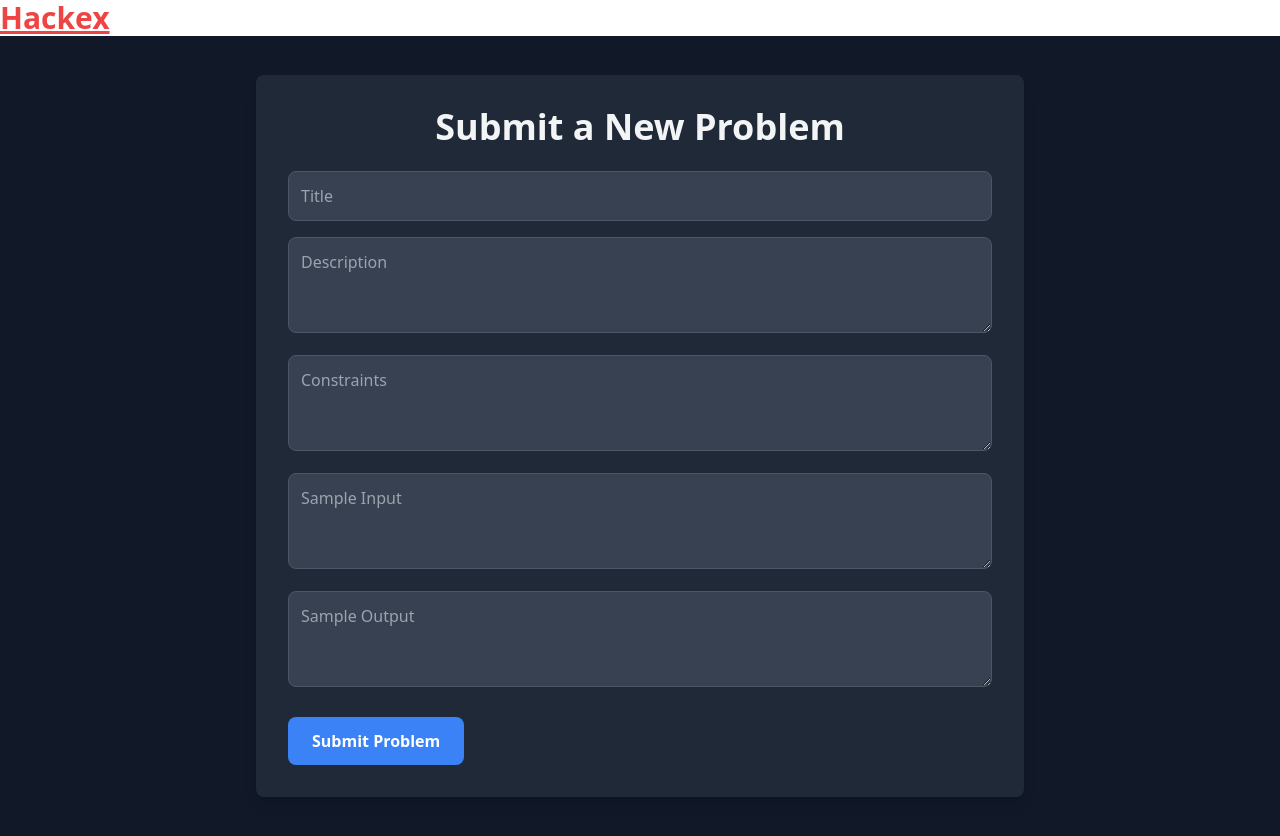
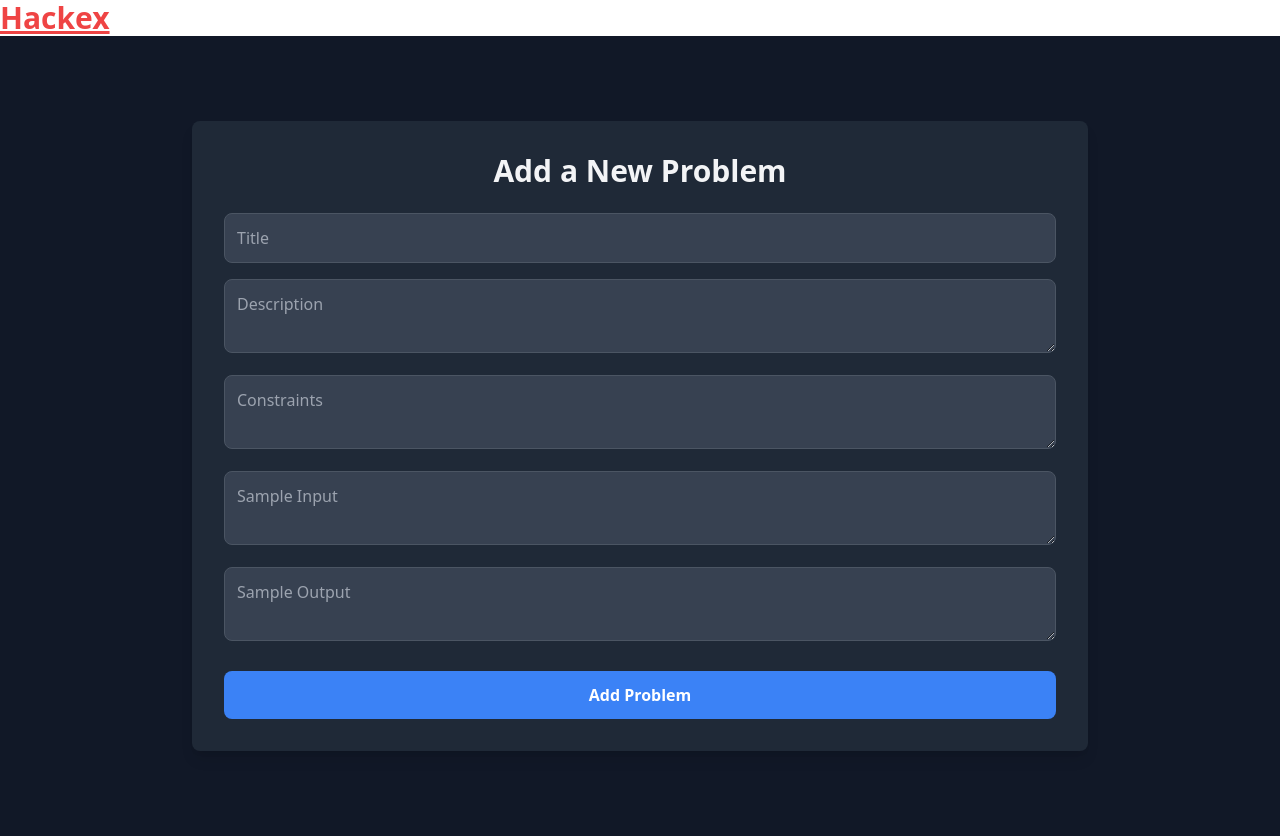
Before and after one commit to iamkkaushik/hackcode, a React (Vite) app in the folder hackex-client/: page /submit in a window 1280 px wide. Built offline with nearby package versions, Linux system fonts and the light colour scheme.

Commit message:
Completed the functionality

```diff
--- a/hackex-client/src/pages/ProblemDetail.jsx
+++ b/hackex-client/src/pages/ProblemDetail.jsx
@@ -1,29 +1,35 @@
-import { useState } from "react";
+import { useState, useEffect } from "react";
 import { useParams } from "react-router-dom";
-
-const dummyProblems = {
-  1: {
-    title: "Two Sum",
-    description: "Find two numbers in an array that add up to a target value.",
-    constraints: "Array length should be between 2 and 10^4.",
-    sampleInput: "[2, 7, 11, 15], target = 9",
-    sampleOutput: "[0, 1]",
-  },
-  2: {
-    title: "Reverse Integer",
-    description: "Reverse the digits of an integer.",
-    constraints: "Input integer within the range of a 32-bit signed integer.",
-    sampleInput: "123",
-    sampleOutput: "321",
-  },
-};
 
 const ProblemDetail = () => {
   const { id } = useParams();
-  const problem = dummyProblems[id];
+
   const [code, setCode] = useState("");
   const [input, setInput] = useState("");
   const [output, setOutput] = useState("");
+  const [problem, setProblem] = useState(null);
+
+  useEffect(() => {
+    const fetchProblem = async () => {
+      try {
+        const response = await fetch(
+          `http://localhost:3000/api/v1/problems/getProblem/${id}`
+        );
+
+        if (response.ok) {
+          const data = await response.json();
+          console.log(data);
+          setProblem(data.problem);
+        } else {
+          console.error("Problem not found");
+        }
+      } catch (err) {
+        console.error("Error fetching problem:", err);
+      }
+    };
+
+    fetchProblem();
+  }, [id]);
 
   const handleRunCode = () => {
     // Mock implementation for demonstration
--- a/hackex-client/src/pages/ProblemList.jsx
+++ b/hackex-client/src/pages/ProblemList.jsx
@@ -1,25 +1,26 @@
+/* eslint-disable no-unused-vars */
 import { Link } from "react-router-dom";
-
-const dummyProblems = [
-  {
-    id: "1",
-    title: "Two Sum",
-    description: "Find two numbers in an array that add up to a target value.",
-    constraints: "Array length should be between 2 and 10^4.",
-    sampleInput: "[2, 7, 11, 15], target = 9",
-    sampleOutput: "[0, 1]",
-  },
-  {
-    id: "2",
-    title: "Reverse Integer",
-    description: "Reverse the digits of an integer.",
-    constraints: "Input integer within the range of a 32-bit signed integer.",
-    sampleInput: "123",
-    sampleOutput: "321",
-  },
-];
+import { useEffect, useState } from "react";
 
 const ProblemList = () => {
+  const [problems, setProblems] = useState([]);
+
+  useEffect(() => {
+    const fetchProblems = async () => {
+      try {
+        const response = await fetch(
+          "http://localhost:3000/api/v1/problems/allProblems"
+        );
+        const data = await response.json();
+        console.log(data); // Log data to check its structure
+        setProblems(data);
+      } catch (error) {
+        console.error("Error fetching problems:", error);
+      }
+    };
+
+    fetchProblems();
+  }, []);
   return (
     <div className="bg-gray-900 text-gray-100 min-h-screen p-8">
       <h1 className="text-4xl font-bold mb-8 text-center">
@@ -35,11 +36,11 @@ const ProblemList = () => {
             </tr>
           </thead>
           <tbody>
-            {dummyProblems.map((problem) => (
+            {problems?.problems?.map((problem) => (
               <tr key={problem.id} className="border-b border-gray-700">
                 <td className="p-4">
                   <Link
-                    to={`/problem/${problem.id}`}
+                    to={`/problem/${problem._id}`}
                     className="text-blue-400 hover:underline"
                   >
                     {problem.title}
@@ -48,7 +49,7 @@ const ProblemList = () => {
                 <td className="p-4 text-gray-300">{problem.description}</td>
                 <td className="p-4">
                   <Link
-                    to={`/problem/${problem.id}`}
+                    to={`/problem/${problem._id}`}
                     className="text-blue-400 hover:underline"
                   >
                     View Problem
--- a/hackex-client/src/pages/ProblemSubmit.jsx
+++ b/hackex-client/src/pages/ProblemSubmit.jsx
@@ -1,85 +1,90 @@
+/* eslint-disable no-unused-vars */
 import { useState } from "react";
+import { useNavigate } from "react-router-dom";
 
-const ProblemSubmit = () => {
+const AddProblem = () => {
   const [title, setTitle] = useState("");
   const [description, setDescription] = useState("");
   const [constraints, setConstraints] = useState("");
   const [sampleInput, setSampleInput] = useState("");
   const [sampleOutput, setSampleOutput] = useState("");
+  const [error, setError] = useState("");
+  const navigate = useNavigate();
 
-  const handleSubmit = () => {
-    // Mock implementation, adjust according to backend
-    alert("Problem submitted successfully");
+  const handleSubmit = async () => {
+    try {
+      const response = await fetch(
+        "http://localhost:3000/api/v1/problems/addProblem",
+        {
+          method: "POST",
+          headers: { "Content-Type": "application/json" },
+          body: JSON.stringify({
+            title,
+            description,
+            constraints,
+            sampleInput,
+            sampleOutput,
+          }),
+        }
+      );
+
+      if (response.ok) {
+        navigate("/problems");
+      } else {
+        setError("Failed to add problem. Please try again.");
+      }
+    } catch (err) {
+      setError("An error occurred. Please try again.");
+    }
   };
 
   return (
     <div className="bg-gray-900 text-gray-100 min-h-screen flex items-center justify-center p-8">
-      <div className="w-full max-w-3xl bg-gray-800 p-8 rounded-lg shadow-lg">
-        <h1 className="text-4xl font-bold mb-6 text-center">
-          Submit a New Problem
+      <div className="w-full max-w-4xl bg-gray-800 p-8 rounded-lg shadow-lg">
+        <h1 className="text-3xl font-bold mb-6 text-center">
+          Add a New Problem
         </h1>
-        <form
-          onSubmit={(e) => {
-            e.preventDefault();
-            handleSubmit();
-          }}
-        >
-          <div className="mb-4">
+        {error && <p className="text-red-500 mb-4 text-center">{error}</p>}
         <input
           type="text"
           value={title}
           onChange={(e) => setTitle(e.target.value)}
-              className="w-full p-3 bg-gray-700 text-white rounded-lg border border-gray-600 focus:outline-none focus:border-blue-500"
+          className="w-full p-3 mb-4 bg-gray-700 text-white rounded-lg border border-gray-600 focus:outline-none focus:border-blue-500"
           placeholder="Title"
-              required
         />
-          </div>
-          <div className="mb-4">
         <textarea
           value={description}
           onChange={(e) => setDescription(e.target.value)}
-              className="w-full h-24 p-3 bg-gray-700 text-white rounded-lg border border-gray-600 focus:outline-none focus:border-blue-500"
+          className="w-full p-3 mb-4 bg-gray-700 text-white rounded-lg border border-gray-600 focus:outline-none focus:border-blue-500"
           placeholder="Description"
-              required
         />
-          </div>
-          <div className="mb-4">
         <textarea
           value={constraints}
           onChange={(e) => setConstraints(e.target.value)}
-              className="w-full h-24 p-3 bg-gray-700 text-white rounded-lg border border-gray-600 focus:outline-none focus:border-blue-500"
+          className="w-full p-3 mb-4 bg-gray-700 text-white rounded-lg border border-gray-600 focus:outline-none focus:border-blue-500"
           placeholder="Constraints"
-              required
         />
-          </div>
-          <div className="mb-4">
         <textarea
           value={sampleInput}
           onChange={(e) => setSampleInput(e.target.value)}
-              className="w-full h-24 p-3 bg-gray-700 text-white rounded-lg border border-gray-600 focus:outline-none focus:border-blue-500"
+          className="w-full p-3 mb-4 bg-gray-700 text-white rounded-lg border border-gray-600 focus:outline-none focus:border-blue-500"
           placeholder="Sample Input"
-              required
         />
-          </div>
-          <div className="mb-6">
         <textarea
           value={sampleOutput}
           onChange={(e) => setSampleOutput(e.target.value)}
-              className="w-full h-24 p-3 bg-gray-700 text-white rounded-lg border border-gray-600 focus:outline-none focus:border-blue-500"
+          className="w-full p-3 mb-6 bg-gray-700 text-white rounded-lg border border-gray-600 focus:outline-none focus:border-blue-500"
           placeholder="Sample Output"
-              required
         />
-          </div>
         <button
-            type="submit"
-            className="bg-blue-500 hover:bg-blue-600 text-white py-3 px-6 rounded-lg font-semibold transition"
+          onClick={handleSubmit}
+          className="bg-blue-500 hover:bg-blue-600 text-white py-3 px-6 rounded-lg font-semibold transition w-full"
         >
-            Submit Problem
+          Add Problem
         </button>
-        </form>
       </div>
     </div>
   );
 };
 
-export default ProblemSubmit;
+export default AddProblem;
```
Lines whose indentation alone changed are shown as unchanged.
